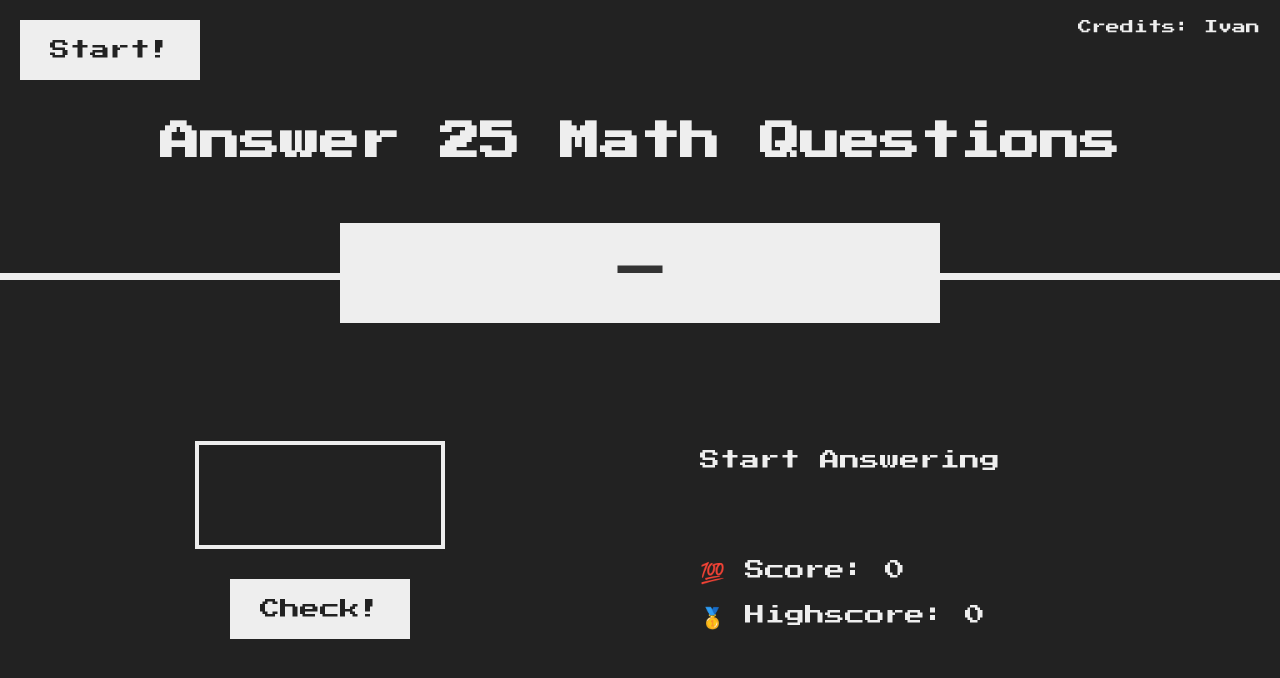
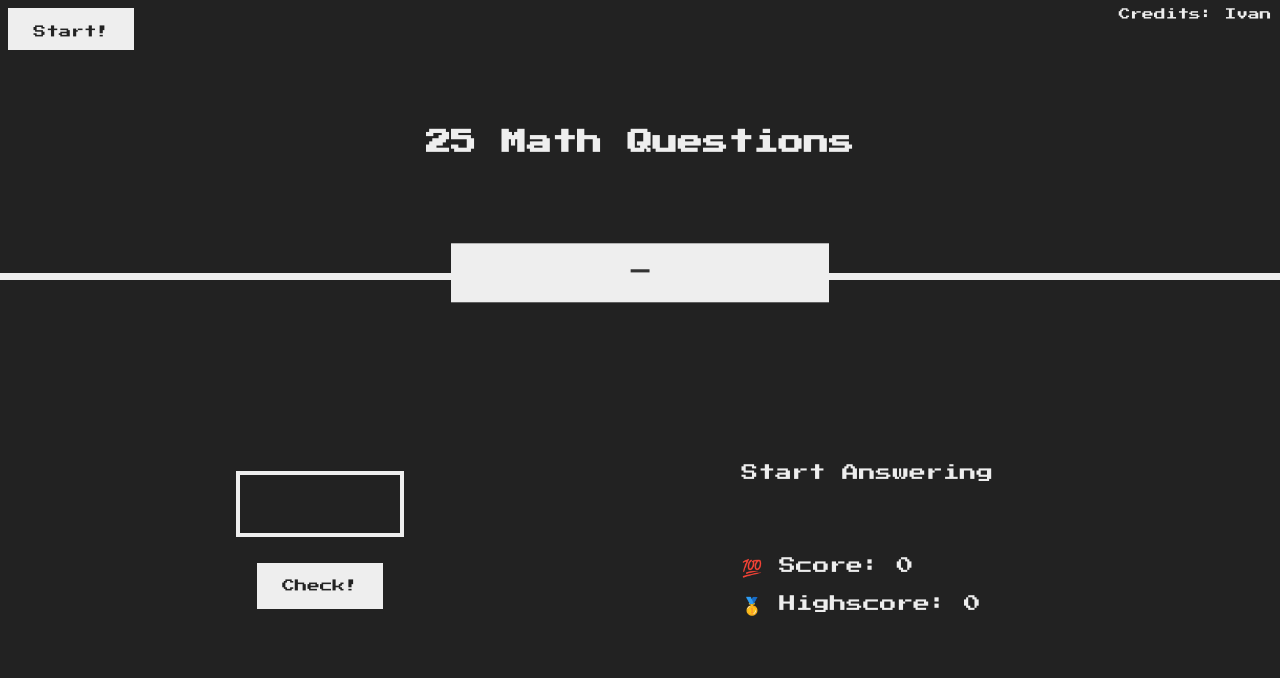
Before and after one commit to aerahrah/Math-Problems, a plain HTML site: page index.html in a window 1280 px wide. Drawn offline with Linux system fonts and the light colour scheme.

Commit message:
Add files via upload

```diff
--- a/index.html
+++ b/index.html
@@ -9,7 +9,7 @@
   </head>
   <body>
     <header>
-      <h1>Answer 25 Math Questions</h1>
+      <h1>25 Math Questions</h1>
       <p class="between">Credits: Ivan</p>
       <button class="btn start">Start!</button>
       <div class="number">-</div>
--- a/script.js
+++ b/script.js
@@ -86,5 +86,5 @@ document.querySelector('.start').addEventListener('click', function () {
   document.querySelector('.score').textContent = score;
   document.querySelector('.guess').value = '';
   document.querySelector('body').style.backgroundColor = '#222';
-  document.querySelector('.number').style.width = '60rem';
+  document.querySelector('.number').style.width = '45rem';
 });
--- a/style.css
+++ b/style.css
@@ -7,7 +7,7 @@
 }
 
 html {
-  font-size: 62.5%;
+  font-size: 52.5%;
   box-sizing: border-box;
 }
 
@@ -47,7 +47,7 @@ main {
 
 /* ELEMENTS STYLE */
 h1 {
-  font-size: 4rem;
+  font-size: 3rem;
   text-align: center;
   position: absolute;
   width: 100%;
@@ -59,8 +59,8 @@ h1 {
 .number {
   background: #eee;
   color: #333;
-  font-size: 6rem;
-  width: 60rem;
+  font-size: 3rem;
+  width: 45rem;
   padding: 2rem 0rem;
   text-align: center;
   position: absolute;
@@ -72,14 +72,16 @@ h1 {
 .between {
   font-size: 1.4rem;
   position: absolute;
-  top: 2rem;
-  right: 2rem;
+  top: 1rem;
+  right: 1rem;
 }
 
 .start {
   position: absolute;
-  top: 2rem;
-  left: 2rem;
+  top: 1rem;
+  left: 1rem;
+  width: 15rem;
+  height: 5rem;
 }
 
 .guess {
@@ -87,9 +89,9 @@ h1 {
   border: 4px solid #eee;
   font-family: inherit;
   color: inherit;
-  font-size: 5rem;
-  padding: 2.5rem;
-  width: 25rem;
+  font-size: 3rem;
+  padding: 2rem;
+  width: 20rem;
   text-align: center;
   display: block;
   margin-bottom: 3rem;
@@ -99,7 +101,7 @@ h1 {
   border: none;
   background-color: #eee;
   color: #222;
-  font-size: 2rem;
+  font-size: 1.5rem;
   font-family: inherit;
   padding: 2rem 3rem;
   cursor: pointer;
@@ -117,3 +119,20 @@ h1 {
 .label-score {
   margin-bottom: 2rem;
 }
+
+@media screen and (max-width: 900px) {
+
+    header {
+      height: 40vh;
+    }
+
+    main {
+      height: 70vh;
+
+    }
+
+    h1 {
+      font-size: 3rem;
+    }
+
+}
```
